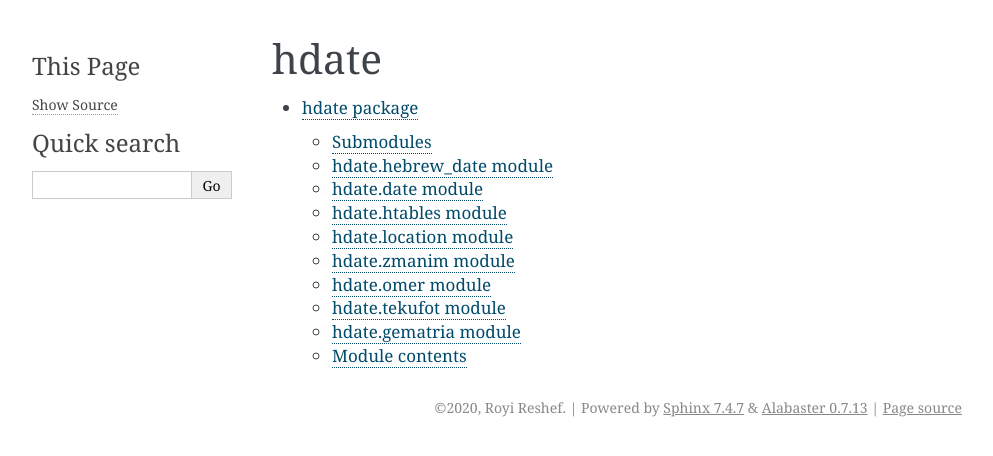
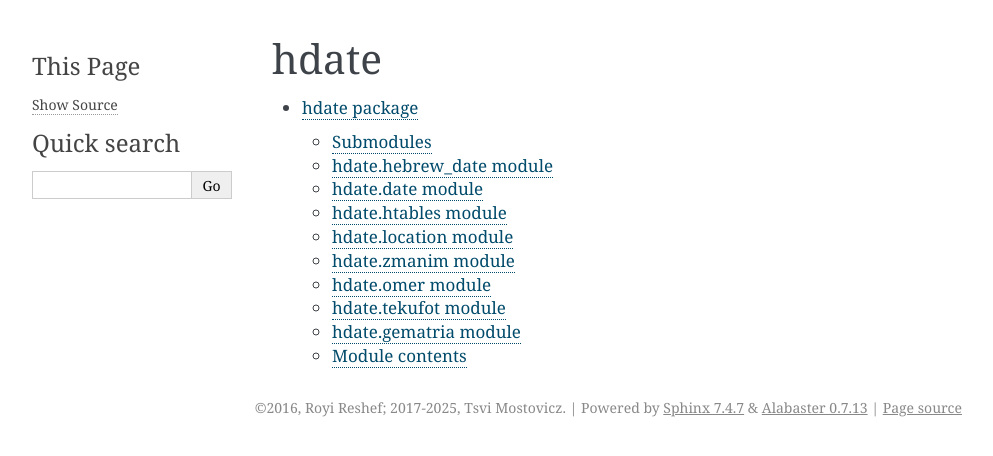
Before and after one commit to py-libhdate/py-libhdate, a Sphinx documentation site: the page built from docs/source/modules.rst, in a window 1280 px wide. Shown: the top 456 px of the page, without its empty margins (148-1141 px from the left). Built offline with Sphinx 7.4.7, drawn with Linux system fonts in a browser that asks for light colours.

Commit message:
Fix copyright notice

```diff
--- a/docs/source/conf.py
+++ b/docs/source/conf.py
@@ -29,7 +29,7 @@ sys.path.insert(0, os.path.abspath("../../hdate"))
 
 
 project = "hdate"
-copyright = "2020, Royi Reshef"
+copyright = "2016, Royi Reshef; 2017-2025, Tsvi Mostovicz"
 author = "Royi Reshef"
 maintainer = "Tsvi Mostovicz"
 
```
